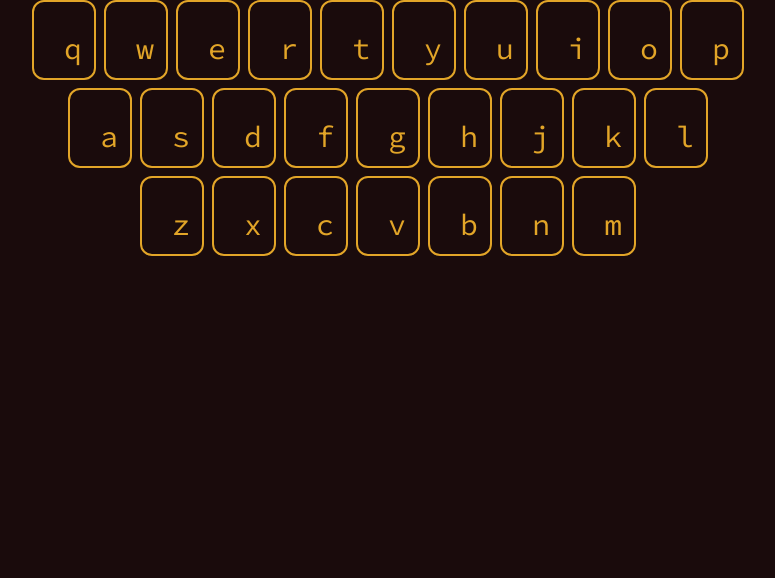
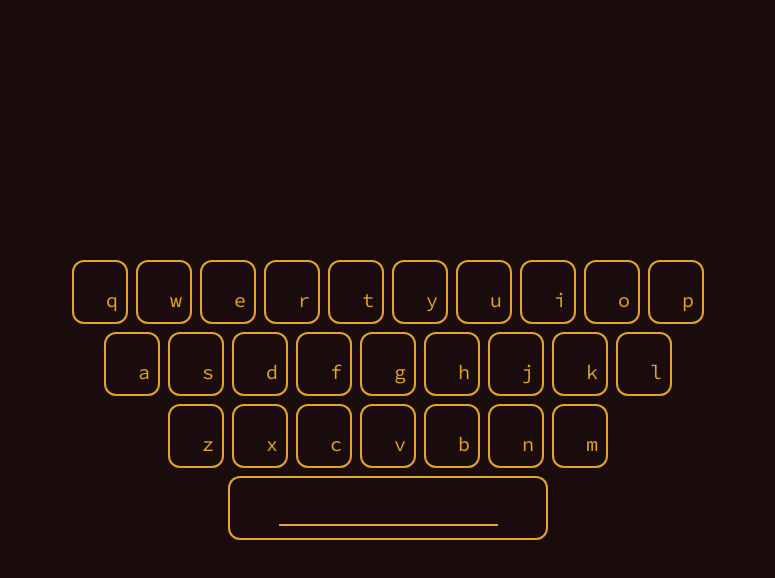
Before and after one commit to MlNl-PEKKA/enigma-bomb, a Next.js app: page / in a window 1280 px wide. Shown: the top 578 px of the page, without its empty margins (252-1027 px from the left). Built offline with nearby package versions, Linux system fonts and the light colour scheme.

Commit message:
fix: add space bar

```diff
--- a/src/app/components/lampBoard/index.tsx
+++ b/src/app/components/lampBoard/index.tsx
@@ -1,19 +1,20 @@
-import Lamp from './lamp'
+import { Lamp, LampSpace } from './lamp'
 import { TLamp, keys } from './utils'
 
 const LampBoard = () => {
   return (
-    <div className="flex flex-col gap-2">
+    <div className="flex flex-col gap-2 items-center">
       <LampRows row={keys[0]} />
       <LampRows row={keys[1]} />
       <LampRows row={keys[2]} />
+      <LampSpace />
     </div>
   )
 }
 
 const LampRows: React.FC<{ row: TLamp[] }> = ({ row }) => {
   return (
-    <div className="flex flex-row gap-2 justify-center">
+    <div className="flex flex-row gap-2">
       {row.map((letter, i) => (
         <Lamp key={i} letter={letter} />
       ))}
--- a/src/app/components/lampBoard/lamp.tsx
+++ b/src/app/components/lampBoard/lamp.tsx
@@ -3,15 +3,15 @@ import useKeyPress from '@/app/hooks/keyDetect'
 import { TLamp } from './utils'
 import { useState } from 'react'
 
-const Lamp: React.FC<{ letter: TLamp }> = ({ letter }) => {
+export const Lamp: React.FC<{ letter: TLamp }> = ({ letter }) => {
   const keyPress = useKeyPress(letter)
   const [touch, setTouch] = useState(false)
   const active = keyPress || touch
   return (
     <div
       className={`flex flex-col justify-end items-end
-      w-16 h-20 p-3 border-2 rounded-xl text-3xl
-      border-primary select-none
+      w-14 h-16 p-2 border-2 rounded-xl text-xl
+      border-primary select-none transition-colors cursor-pointer
       ${active ? 'text-secondary bg-primary' : 'text-primary bg-secondary'}
 `}
       onMouseDown={() => setTouch(true)}
@@ -25,4 +25,28 @@ const Lamp: React.FC<{ letter: TLamp }> = ({ letter }) => {
   )
 }
 
-export default Lamp
+export const LampSpace = () => {
+  const keyPress = useKeyPress(' ')
+  const [touch, setTouch] = useState(false)
+  const active = keyPress || touch
+  return (
+    <div
+      className={`flex flex-col justify-end items-center
+    w-80 h-16 p-3 border-2 rounded-xl text-3xl
+    border-primary select-none transition-colors cursor-pointer
+    ${active ? 'text-secondary bg-primary' : 'text-primary bg-secondary'}
+`}
+      onMouseDown={() => setTouch(true)}
+      onTouchStart={() => setTouch(true)}
+      onMouseLeave={() => setTouch(false)}
+      onMouseUp={() => setTouch(false)}
+      onTouchEnd={() => setTouch(false)}
+    >
+      <div
+        className={`w-3/4 h-0.5 bg-primary ${
+          active ? 'bg-secondary' : 'bg-primary'
+        }`}
+      />
+    </div>
+  )
+}
--- a/src/app/page.tsx
+++ b/src/app/page.tsx
@@ -2,7 +2,10 @@ import LampBoard from './components/lampBoard'
 
 const Home = () => {
   return (
-    <main>
+    <main
+      className="flex flex-col
+     w-svw h-svh items-center justify-center"
+    >
       <LampBoard />
     </main>
   )
--- a/tailwind.config.ts
+++ b/tailwind.config.ts
@@ -12,6 +12,9 @@ const config: Config = {
         primary: 'rgb(var(--primary-color))',
         secondary: 'rgb(var(--secondary-color))',
       },
+      width: {
+        '120': '30rem',
+      },
     },
   },
   plugins: [],
```
